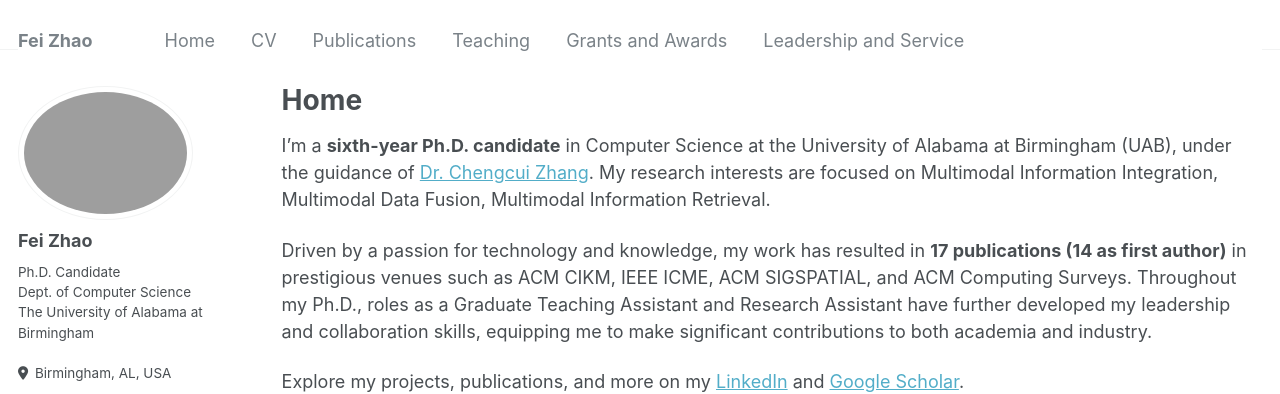
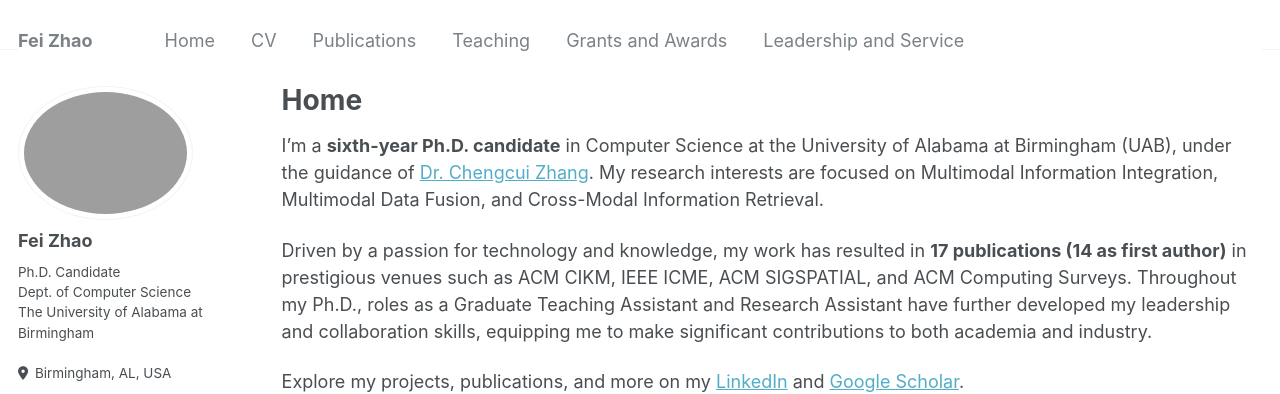
Before and after one commit to feizhao19/feizhao19.github.io, a Jekyll site: the page built from _pages/home.md, in a window 1280 px wide and 900 px high. Shown: the top 394 px of the window. Built offline with Jekyll 4.4.1, drawn with Linux system fonts in a browser that asks for light colours; some web fonts are replaced; some of the changed text lies outside the part shown.

```diff
--- a/_pages/home.md
+++ b/_pages/home.md
@@ -10,7 +10,7 @@ author_profile: true
 
 
 
-I'm a **sixth-year Ph.D. candidate** in Computer Science at the University of Alabama at Birmingham (UAB), under the guidance of [Dr. Chengcui Zhang](https://sites.uab.edu/czhang02/). My research interests are focused on Multimodal Information Integration, Multimodal Data Fusion, Multimodal Information Retrieval.
+I'm a **sixth-year Ph.D. candidate** in Computer Science at the University of Alabama at Birmingham (UAB), under the guidance of [Dr. Chengcui Zhang](https://sites.uab.edu/czhang02/). My research interests are focused on Multimodal Information Integration, Multimodal Data Fusion, and Cross-Modal Information Retrieval.
 
 
 Driven by a passion for technology and knowledge, my work has resulted in **17 publications (14 as first author)** in prestigious venues such as ACM CIKM, IEEE ICME, ACM SIGSPATIAL, and ACM Computing Surveys. Throughout my Ph.D., roles as a Graduate Teaching Assistant and Research Assistant have further developed my leadership and collaboration skills, equipping me to make significant contributions to both academia and industry.
```
Also changed, not shown: other parts of _pages/home.md (+1 -0 lines), _pages/about.md (+2 -0 lines), _pages/talks.md (+1 -1 lines).
